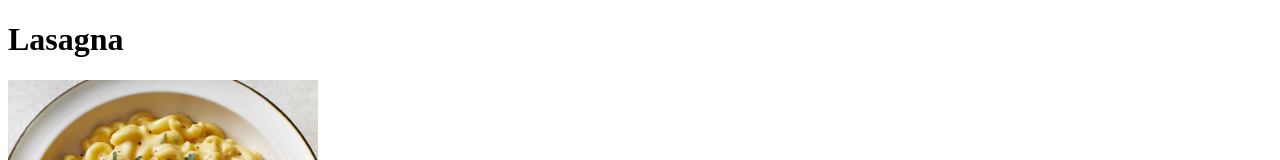
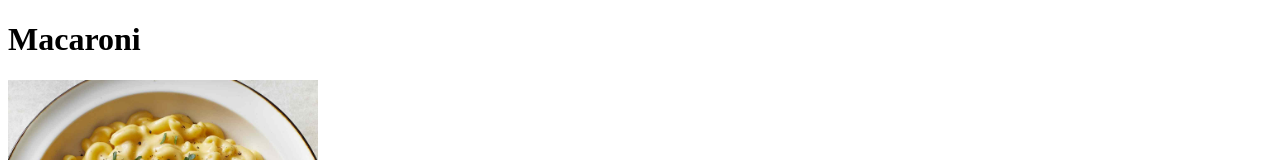
Before and after one commit to ajg137/odin-recipes, a plain HTML site: page recipes/macaroni.html in a window 1280 px wide. Shown: the top 160 px of the page. Drawn offline with Linux system fonts and the light colour scheme.

Commit message:
Minor change. Named Lasagna to Macaroni in header.

```diff
--- a/recipes/macaroni.html
+++ b/recipes/macaroni.html
@@ -7,7 +7,7 @@
   </head>
 
   <body>
-    <h1>Lasagna</h1>
+    <h1>Macaroni</h1>
     <img src="../images/Macaroni.jpg" alt="Tasty Macaroni" height="310" width="310">
     <h2>
             Description:</h2>
```
